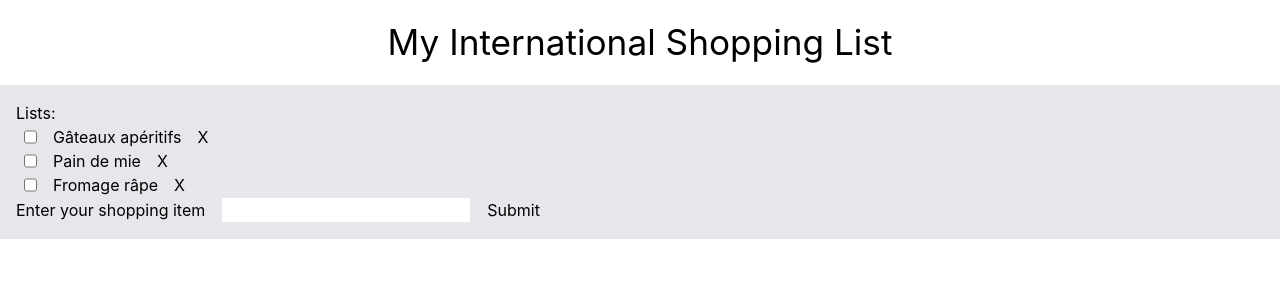
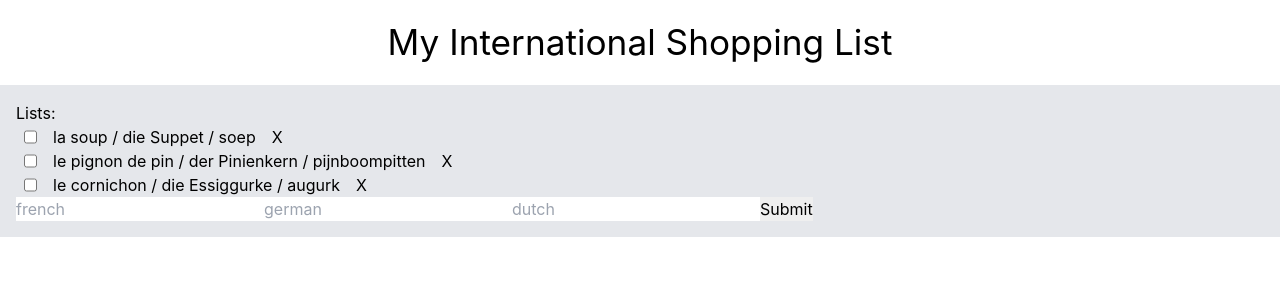
Before and after one commit to KimLitjens/international_shopping_list, a React (Create React App) app: page / in a window 1280 px wide. Shown: the top 300 px of the page. Built offline with nearby package versions, Linux system fonts and the light colour scheme.

Commit message:
add react form

```diff
--- a/package.json
+++ b/package.json
@@ -9,6 +9,7 @@
     "@testing-library/user-event": "^12.8.3",
     "react": "^17.0.2",
     "react-dom": "^17.0.2",
+    "react-hook-form": "^7.18.0",
     "react-scripts": "4.0.3",
     "web-vitals": "^1.1.2"
   },
--- a/src/components/list/index.js
+++ b/src/components/list/index.js
@@ -1,26 +1,33 @@
 import React, { useState } from 'react'
+import { useForm } from "react-hook-form"
 
 export default function Index() {
-    const [value, setValue] = useState("")
+    const { register, handleSubmit, watch, formState: { errors } } = useForm();
+
     const [shoppingList, setShoppingList] = useState([
-        { text: "Gâteaux apéritifs" },
-        { text: "Pain de mie" },
-        { text: "Fromage râpe" }
-    ]);
+        {
+            french: "la soup",
+            german: "die Suppet",
+            dutch: "soep",
+        },
+        {
+            french: "le pignon de pin",
+            german: "der Pinienkern",
+            dutch: "pijnboompitten",
+        },
+        {
+            french: "le cornichon",
+            german: "die Essiggurke",
+            dutch: "augurk",
+        }]
+    );
 
-    const onSubmitHandler = (e) => {
-        e.preventDefault()
-        console.log(value)
-        if (!value) return
-        addShoppingListItem(value)
-        console.log("submitted")
-        setValue("")
-    }
 
-    const addShoppingListItem = text => {
-        console.log("item, added", text)
-        const newListItem = [...shoppingList, { text }]
-        setShoppingList(newListItem)
+    const onSubmit = product => {
+        console.log(product)
+        const newListItem = product
+        const newShoppingList = [...shoppingList, newListItem]
+        setShoppingList(newShoppingList)
     }
 
     return (
@@ -28,24 +35,22 @@ export default function Index() {
             <p>Lists: </p>
             <ul>
                 {shoppingList.map(element => {
+                    const productNames = Object.values(element)
                     return <div className="flex px-2">
                         <input type="checkbox" />
-                        <li className="mx-4">{element.text}</li>
+                        <li className="mx-4">{productNames.join(" / ")}</li>
                         <button>X</button>
                     </div>
                 })}
             </ul>
 
-            <form onSubmit={(e) => onSubmitHandler(e)}>
-                <label htmlFor=""> Enter your shopping item
-                    <input
-                        type="text"
-                        className="border mx-4"
-                        value={value}
-                        onChange={e => setValue(e.target.value)}
-                    />
-                </label>
-                <button type="submit">Submit</button>
+            <form onSubmit={handleSubmit(onSubmit)}>
+                <input  {...register("french")} placeholder="french" />
+                <input  {...register("german")} placeholder="german" />
+                <input  {...register("dutch")} placeholder="dutch" />
+                {errors.exampleRequired && <span>This field is required</span>}
+
+                <input type="submit" />
             </form>
         </div>
     )
```
Also changed, not shown: 1 other file (tests, documents, lock files or other folders).
